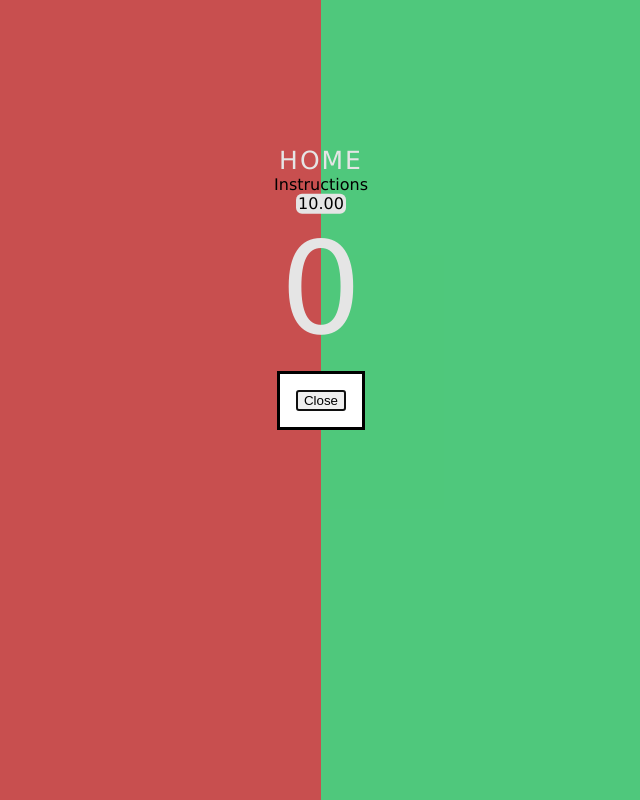
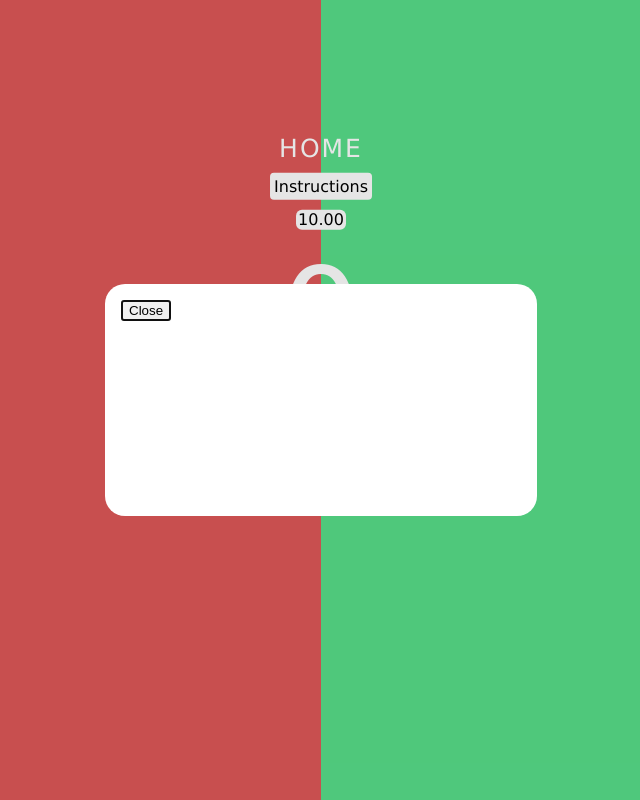
Before and after one commit to Lawrence970/Atlas, a website: page public/quickPick.html in a window 1280 px wide. Both pictures are taken after a click on the element "Instructions". Shown: the whole page, without its empty margins (319-959 px from the left). Drawn offline with Linux system fonts and the light colour scheme.

Commit message:
added modal styling

```diff
--- a/public/style.css
+++ b/public/style.css
@@ -67,6 +67,25 @@ body {
     transform:translate(-50%,-25%); /* (x , y) */
 }
 
+#instructions-modal{
+    height: 200px;
+    width: 400px;
+    border-radius: 20px;
+    border:none;
+}
+
+#instructions-button{
+    background-color: white;
+    margin: 10px;
+    border-radius: 4px;
+    padding: 4px;
+}
+
+#instructions-button:hover {
+    background-color: rgb(221, 221, 221);
+    cursor: pointer;
+}
+
 #home-button {
     font-size: 25px;
     letter-spacing: 2px;
@@ -75,10 +94,12 @@ body {
 #home-button a {
     text-decoration: none;
     color:white;
+
 }
 
 #score-counter {
     font-size:8em;
+    margin:10px;
     color:white;
 }
 
```
